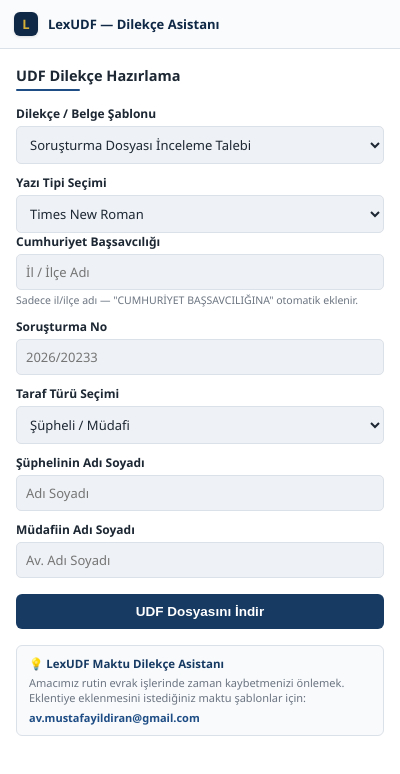
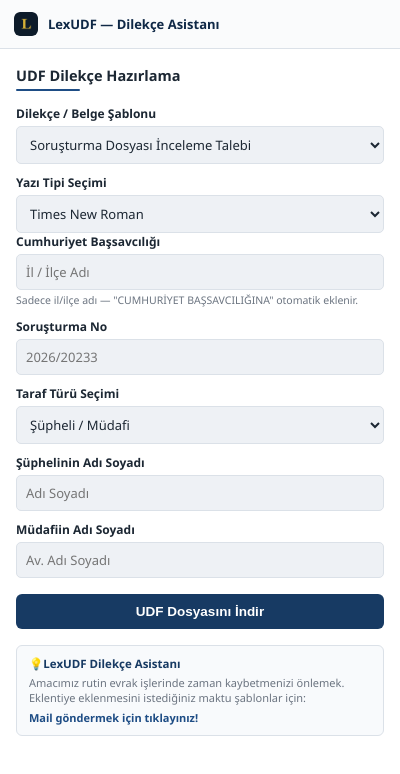
Before and after one commit to mustafayildiran/LexUDF, a browser extension: page popup.html in a window 400 px wide. Drawn offline with Linux system fonts and the light colour scheme.

Commit message:
revize
Minimal düzenlemeler

```diff
--- a/popup.html
+++ b/popup.html
@@ -18,10 +18,7 @@
     padding:12px 14px; border-bottom:1px solid var(--border); background: #fafbfc;
   }
   .titlebar .logo{
-    width:24px; height:24px; border-radius:6px; background:#0f2846;
-    color:#d4af37; font-weight:800; font-size:13px;
-    display:flex; align-items:center; justify-content:center; flex:none;
-    box-shadow: 0 1px 3px rgba(0,0,0,0.12);
+    width:24px; height:24px; border-radius:6px; object-fit:contain; flex:none;
   }
   .titlebar .title{font-size:13px; font-weight:700; color:var(--navy-dark);}
   .body{padding:16px 16px 18px;}
@@ -76,7 +73,7 @@
 </head>
 <body>
   <div class="titlebar">
-    <div class="logo">L</div>
+    <img src="icon16.png" alt="LexUDF Logo" class="logo">
     <div class="title">LexUDF — Dilekçe Asistanı</div>
   </div>
   <div class="body">
@@ -207,9 +204,9 @@
     <div class="msg" id="msg"></div>
 
     <div class="footer-note">
-      <div class="footer-title">💡 LexUDF Maktu Dilekçe Asistanı</div>
+      <div class="footer-title">💡LexUDF Dilekçe Asistanı</div>
       <p>Amacımız rutin evrak işlerinde zaman kaybetmenizi önlemek. Eklentiye eklenmesini istediğiniz maktu şablonlar için:</p>
-      <a href="mailto:av.mustafayildiran@gmail.com">av.mustafayildiran@gmail.com</a>
+      <a href="mailto:av.mustafayildiran@gmail.com">Mail göndermek için tıklayınız!</a>
     </div>
   </div>
 
```
